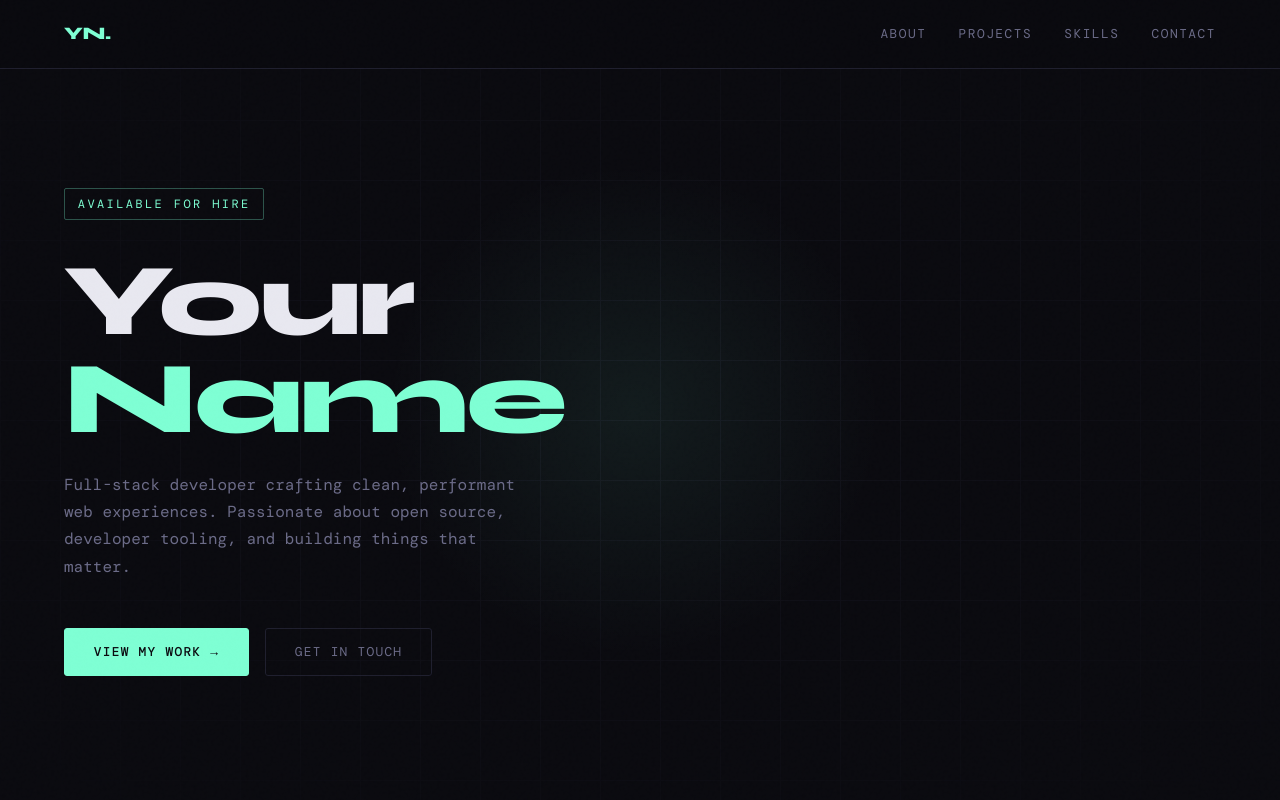
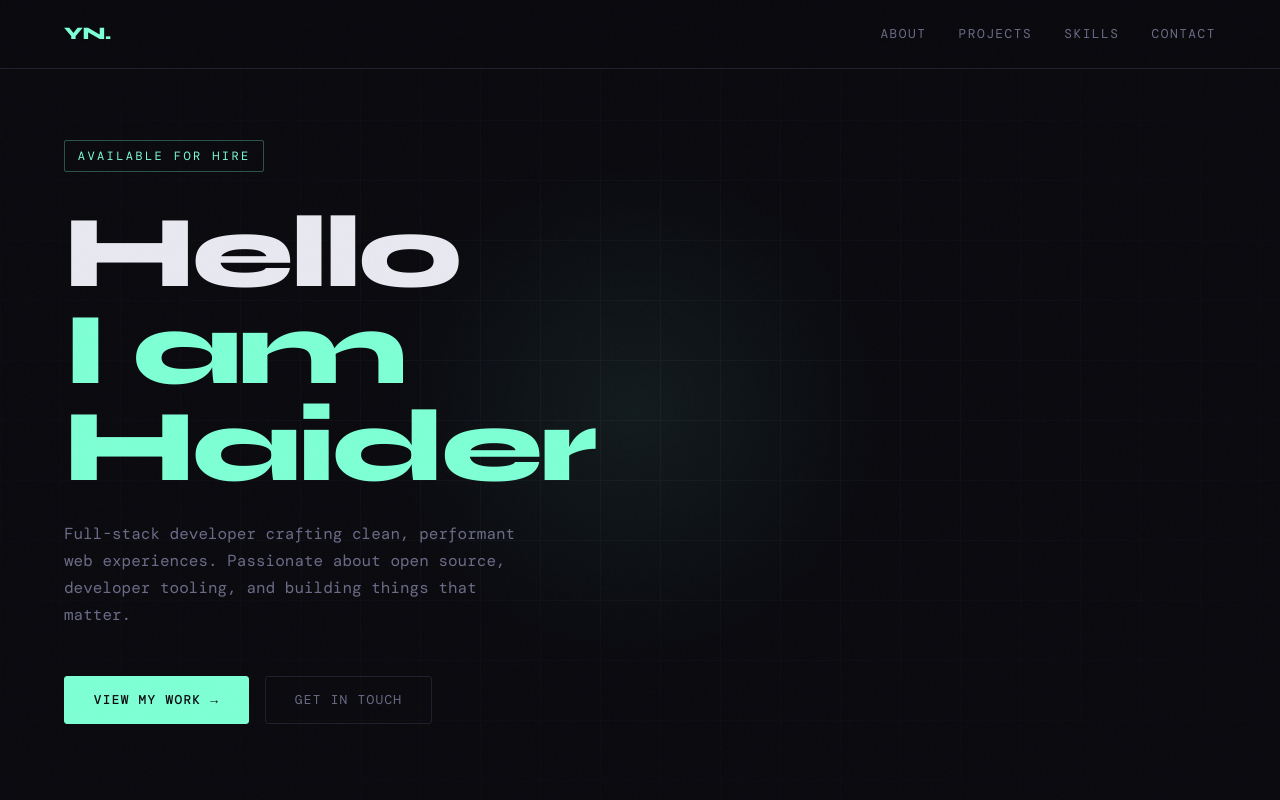
Before and after one commit to Haidar-Ontor/haiderontor.github.io, a plain HTML site: page index.html in a window 1280 px wide. Shown: the top 800 px of the page. Drawn offline with nearby package versions, Linux system fonts and the light colour scheme; a web font is replaced by a local one.

Commit message:
updatedFile

```diff
--- a/index.html
+++ b/index.html
@@ -399,7 +399,7 @@
   <div class="hero-glow"></div>
   <div class="hero-content">
     <span class="hero-tag">Available for hire</span>
-    <h1 class="hero-name">Your<br/><span>Name</span></h1>
+    <h1 class="hero-name">Hello<br/><span>I am Haider</span></h1>
     <p class="hero-role">
       Full-stack developer crafting clean, performant web experiences.
       Passionate about open source, developer tooling, and building things that matter.
```
